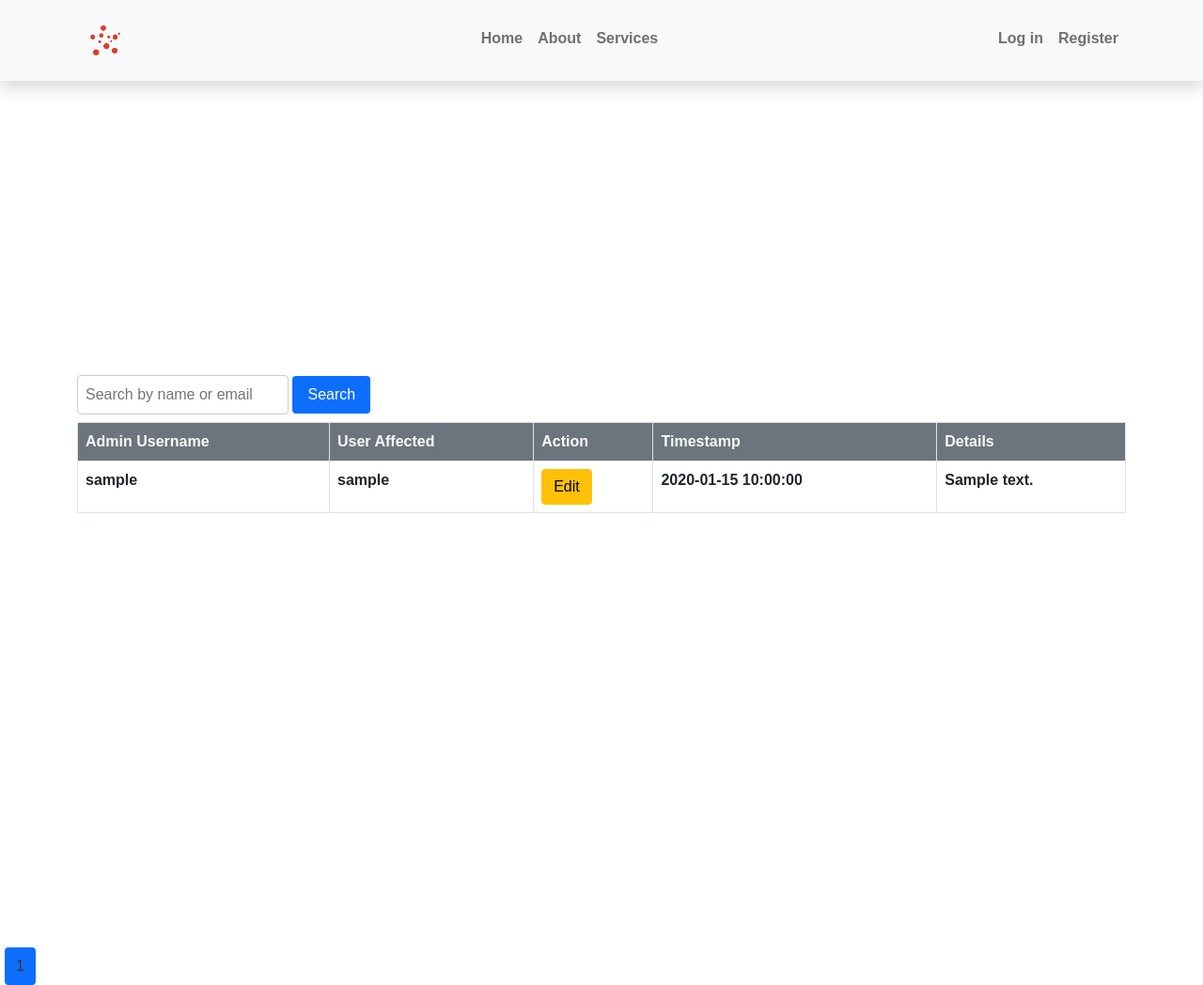
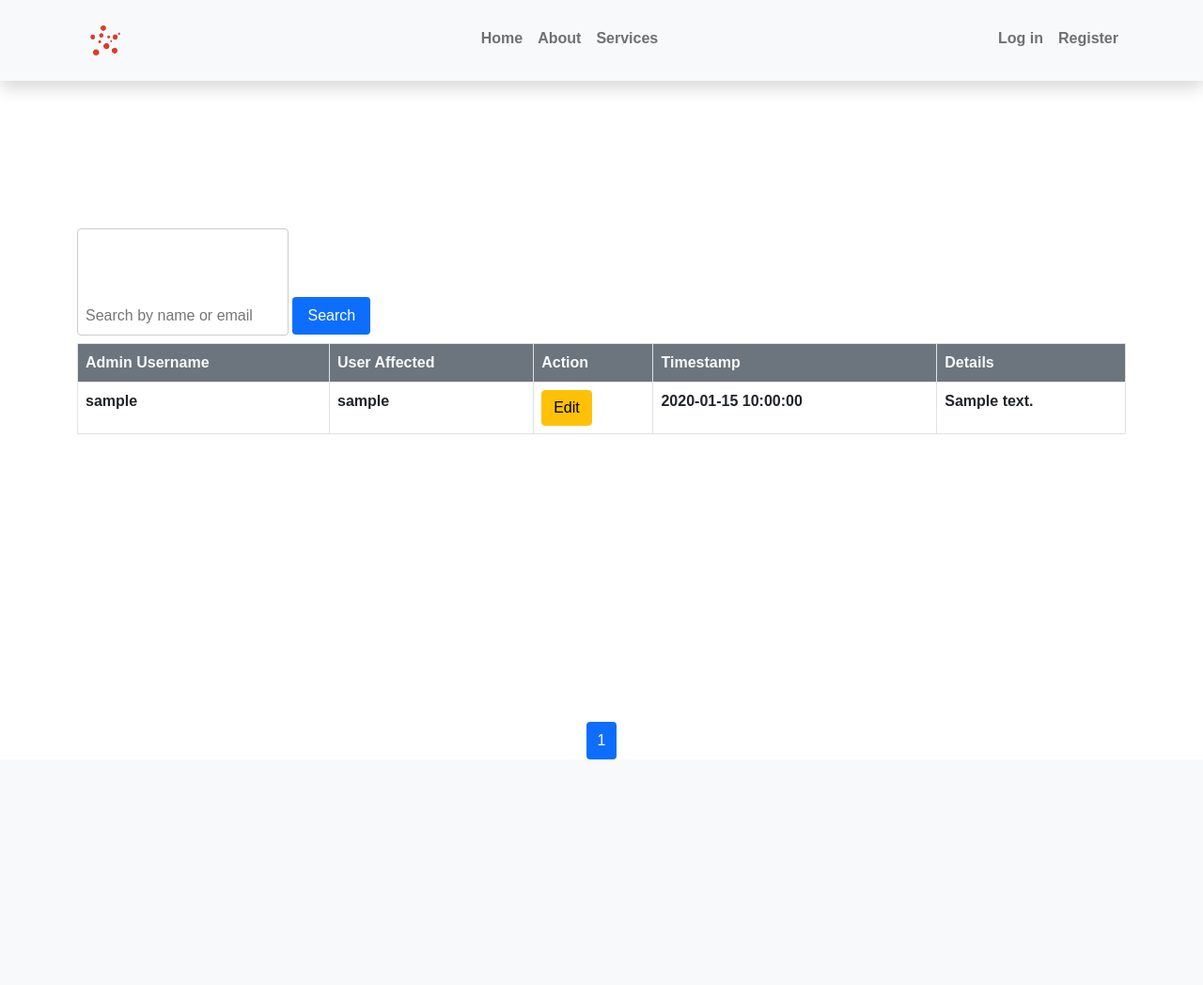
Before and after one commit to jsefiu1/starlabsAPI, a FastAPI app: template app/templates/logs.html in a window 1280 px wide. Shown: the whole page at 94% size. After the commit the page ends 808 px from the top, so only its background shows below. Run offline with FastAPI, Linux system fonts and the light colour scheme; the template is opened without the code that fills it: most values are stand-ins (such as "Sample title", 1, 10 or a date in 2020); parts of the project's set-up code (start-up, migrations or seed data) failed here and were passed over; some libraries are stand-ins or nearby versions.

Commit message:
Working logs, chatbot and some mini changes

```diff
--- a/app/templates/logs.html
+++ b/app/templates/logs.html
@@ -1,5 +1,4 @@
 {% include "nav.html" %}
-
 <style>
   body {
     font-family: Arial, sans-serif;
@@ -30,6 +29,7 @@ margin-right: 10px;
     padding: 8px;
     border: 1px solid #ccc;
     border-radius: 4px;
+    padding-top: 80px;
   }
   .search-form button[type="submit"] {
     padding: 8px 16px;
@@ -42,8 +42,9 @@ cursor: pointer;
     background-color: #45a049;
   }
   .pagination {
-margin-top: 20px;
-text-align: center;
+    display: flex;
+    justify-content: center;
+    align-items: center;
   }
   .pagination a {
     display: inline-block;
@@ -54,8 +55,7 @@ color: #333;
     text-decoration: none;
     border-radius: 4px;
   }
-.pagination a.current {
-background-color: #4caf50;
+  .pagination a.bg-primary {
     color: white;
   }
   .pagination a:hover {
@@ -68,7 +68,7 @@ text-overflow: ellipsis;
   }
 
   .users-container {
-min-height: 120vh;
+    min-height: 90vh;
   }
 
   a.user-managment-btn {
@@ -80,9 +80,8 @@ min-width: 300px;
   }
 
 </style>
-
 <div class="container users-container d-flex flex-column justify-content-center align-self-center mb-5 center-container">
-  <form action="/contact-messages" method="get" class="search-form">
+  <form action="/logs" method="get" class="search-form">
     <input type="text" id="search_query" name="search_query" placeholder="Search by name or email" value="{{ search_query }}" required>
     <button type="submit" class="bg-primary">Search</button>
   </form>
```
Lines whose indentation alone changed are shown as unchanged.
